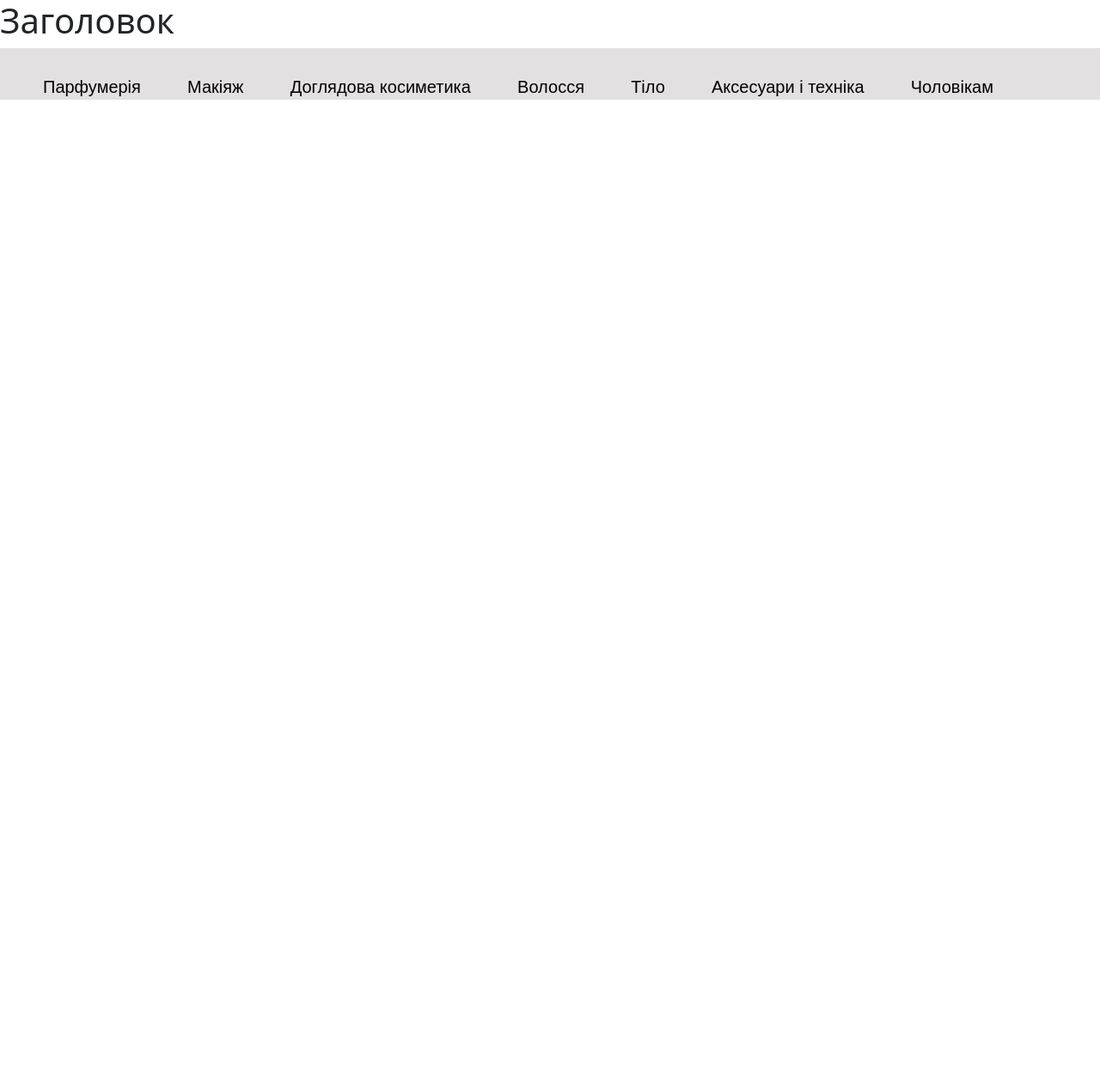
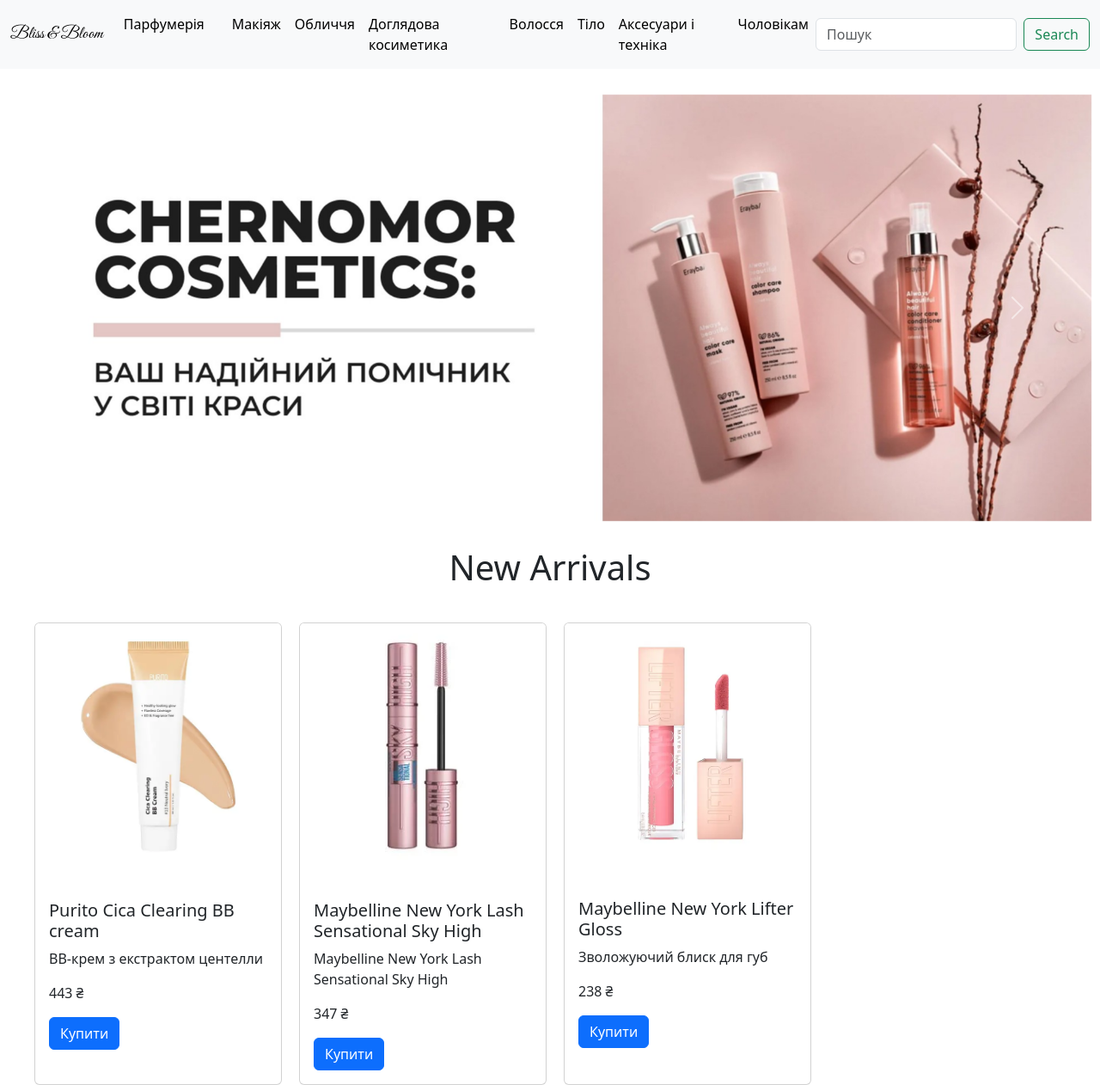
Before and after one commit to Zvolka94/Final-project, a plain HTML site: page index.html in a window 1280 px wide. Shown: the whole page at 86% size. Before the commit the page ends 800 px from the top, so only its background shows below. Drawn offline with nearby package versions, Linux system fonts and the light colour scheme; a web font is replaced by a local one.

Commit message:
finish project

```diff
--- a/css/style.css
+++ b/css/style.css
@@ -1,8 +1,15 @@
+
+@import url('https://fonts.googleapis.com/css2?family=Great+Vibes&family=Updock&display=swap');
+@import url('https://fonts.googleapis.com/css2?family=Great+Vibes&family=Sour+Gummy:ital,wght@0,100..900;1,100..900&family=Updock&display=swap');
 .header_home{
     background-color: #E4E0E1;
     padding: 30px 50px;
     height: 50px;
 
+
+}
+body{
+    font-family: "Sour Gummy", sans-serif;
 }
 .header_href{
     background-color: #E4E0E1;
@@ -15,3 +22,39 @@
     color: black;
     padding-right: 50px;
 }
+.logo{
+    font-family: "Great Vibes", cursive;
+}
+.d-block{
+    padding: 20px;
+    margin: 10px;
+    display: flex;
+}
+.main{
+    display: flex;
+    text-align:right;
+    align-items: center;
+    justify-content: center;
+}
+   .card{
+    display: flex;
+    gap: 20px;
+    align-items: center;
+    justify-content: center;
+    width: 100%;
+    color: rgb(57, 55, 55);
+   }
+   .card_conteiner{
+    display: flex;
+    flex-wrap: wrap;
+    gap: 20px;
+    margin: 10px;
+    padding: 30px;
+    height: 300px;
+   }
+   .title{
+    color: aqua;
+   }
+   .h1_new{
+    text-align: center;
+   }
--- a/index.html
+++ b/index.html
@@ -5,22 +5,111 @@
     <meta name="viewport" content="width=device-width, initial-scale=1.0">
     <title>Bliss & Bloom</title>
     <link rel="stylesheet" href="css/style.css">
+
     <link href="https://cdn.jsdelivr.net/npm/bootstrap@5.3.3/dist/css/bootstrap.min.css" rel="stylesheet"
         integrity="sha384-QWTKZyjpPEjISv5WaRU9OFeRpok6YctnYmDr5pNlyT2bRjXh0JMhjY6hW+ALEwIH" crossorigin="anonymous">
 </head>
 <body>
-    <h1>Заголовок </h1>
-    <header class="header_home">
-        <nav class="href">
-            <a class="header_href" href="index.html">Парфумерія</a>
-            <a class="header_href" href=".html">Макіяж</a>
-            <a class="header_href" href="new.html">Доглядова косиметика</a>
-            <a class="header_href" href="catalog.html">Волосся</a>
-            <a class="header_href" href="delivery.html">Тіло</a>
-            <a class="header_href" href="reviews.html">Аксесуари і техніка</a>
-            <a class="header_href" href="contact.html">Чоловікам</a>
-        </nav>
+    <nav class="navbar navbar-expand-lg bg-body-tertiary">
+        <div class="container-fluid">
+          <a class="navbar-brand logo"  href="#">Bliss & Bloom</a>
+          <button class="navbar-toggler" type="button" data-bs-toggle="collapse" data-bs-target="#navbarSupportedContent" aria-controls="navbarSupportedContent" aria-expanded="false" aria-label="Toggle navigation">
+            <span class="navbar-toggler-icon"></span>
+          </button>
+          <div class="collapse navbar-collapse" id="navbarSupportedContent">
+            <ul class="navbar-nav me-auto mb-2 mb-lg-0">
+              <li class="nav-item">
+                <a class="nav-link active" aria-current="page" href="#">Парфумерія</a>
+              </li>
+              <li class="nav-item">
+                <a class="nav-link" href="#"></a>
+              </li>
+              <li class="nav-item ">
+                <a class="nav-link active" aria-current="page" href="#">Макіяж</a>
+              </li>
+              <li class="nav-item ">
+                <a class="nav-link active" aria-current="page" href="#">Обличчя</a>
+              </li>
+              <li class="nav-item">
+                <li><a class="nav-link active"  href="#">Доглядова косиметика</a></li>
+              </li>
+              <li class="nav-item">
+                <a class="nav-link active"  href="#">Волосся</a>
+              </li>
+              <li class="nav-item">
+                <a class="nav-link active"  href="#">Тіло</a>
+              </li>
+              <li class="nav-item">
+                <a class="nav-link active"  href="#">Аксесуари і техніка</a>
+              </li>
+              <li class="nav-item">
+                <a class="nav-link active"  href="#">Чоловікам</a>
+              </li>
+                  <li><hr class="dropdown-divider"></li>
+
+            </ul>
+            <form class="d-flex" role="search">
+              <input class="form-control me-2" type="search" placeholder="Пошук" aria-label="Search">
+              <button class="btn btn-outline-success" type="submit">Search</button>
+            </form>
+          </div>
+        </div>
+      </nav>
+      <div id="carouselExample" class="carousel slide">
+        <div class="carousel-inner">
+          <div class="carousel-item active">
+            <img src="images/photo 4.jpg" class="d-block w-100" alt="...">
+          </div>
+          <div class="carousel-item">
+            <img src="images/photo 3.jpg" class="d-block w-100" alt="...">
+          </div>
+          <div class="carousel-item">
+            <img src="images/photo 2.jpg" class="d-block w-100" alt="...">
+          </div>
+        </div>
+        <button class="carousel-control-prev" type="button" data-bs-target="#carouselExample" data-bs-slide="prev">
+          <span class="carousel-control-prev-icon" aria-hidden="true"></span>
+          <span class="visually-hidden">Previous</span>
+        </button>
+        <button class="carousel-control-next" type="button" data-bs-target="#carouselExample" data-bs-slide="next">
+          <span class="carousel-control-next-icon" aria-hidden="true"></span>
+          <span class="visually-hidden">Next</span>
+        </button>
+      </div>
     </header>
+    <main>
+      <h1 class="h1_new">New Arrivals </h1>
+      <div class="card_conteiner">
+      <div class="card" style="width: 18rem; " >
+        <img src="images/BB cream.webp " class="card-img-top" alt="...">
+        <div class="card-body">
+          <h5 class="card-title">Purito Cica Clearing BB cream</h5>
+          <p class="card-text">ВВ-крем з екстрактом центелли</p>
+          <p class="card-price">443 ₴</p>
+          <a href="#" class="btn btn-primary">Купити</a>
+        </div>
+      </div>
+
+      <div class="card" style="width: 18rem; " >
+        <img src=" images/lash.webp" class="card-img-top" alt="...">
+        <div class="card-body">
+          <h5 class="card-title">Maybelline New York Lash Sensational Sky High</h5>
+          <p class="card-text">Maybelline New York Lash Sensational Sky High</p>
+          <p class="card-price">347 ₴ </p>
+          <a href="#" class="btn btn-primary">Купити</a>
+        </div>
+      </div>
+      <div class="card" style="width: 18rem; " >
+        <img src="images/Lifter Gloss.webp " class="card-img-top" alt="...">
+        <div class="card-body">
+          <h5 class="card-title">Maybelline New York Lifter Gloss</h5>
+          <p class="card-text">Зволожуючий блиск для губ</p>
+          <p class="card-price">238 ₴</p>
+          <a href="#" class="btn btn-primary">Купити</a>
+        </div>
+      </div>
+      </div>
+    </main>
     <script src="https://cdn.jsdelivr.net/npm/bootstrap@5.3.3/dist/js/bootstrap.bundle.min.js"
         integrity="sha384-YvpcrYf0tY3lHB60NNkmXc5s9fDVZLESaAA55NDzOxhy9GkcIdslK1eN7N6jIeHz"
         crossorigin="anonymous"></script>
```
Also changed, not shown: images/BB cream.webp (added), images/Lifter Gloss.webp (added), images/lash.webp (added), images/photo 2.jpg (added), images/photo 3.jpg (added), images/photo 4.jpg (added).
